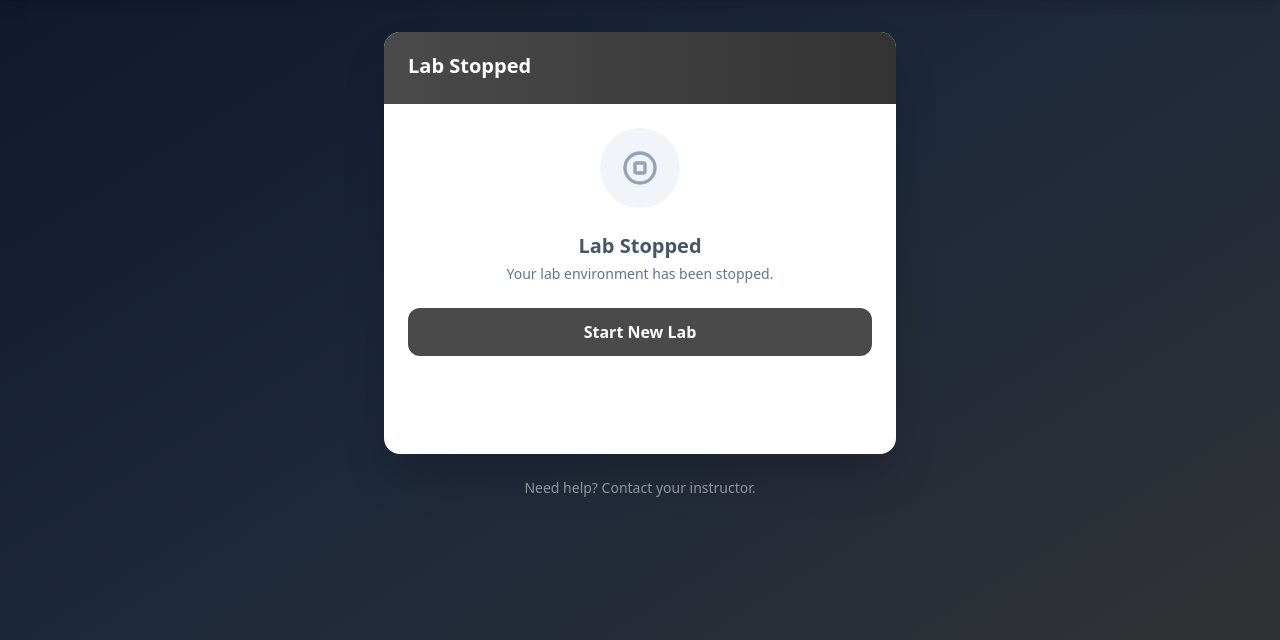
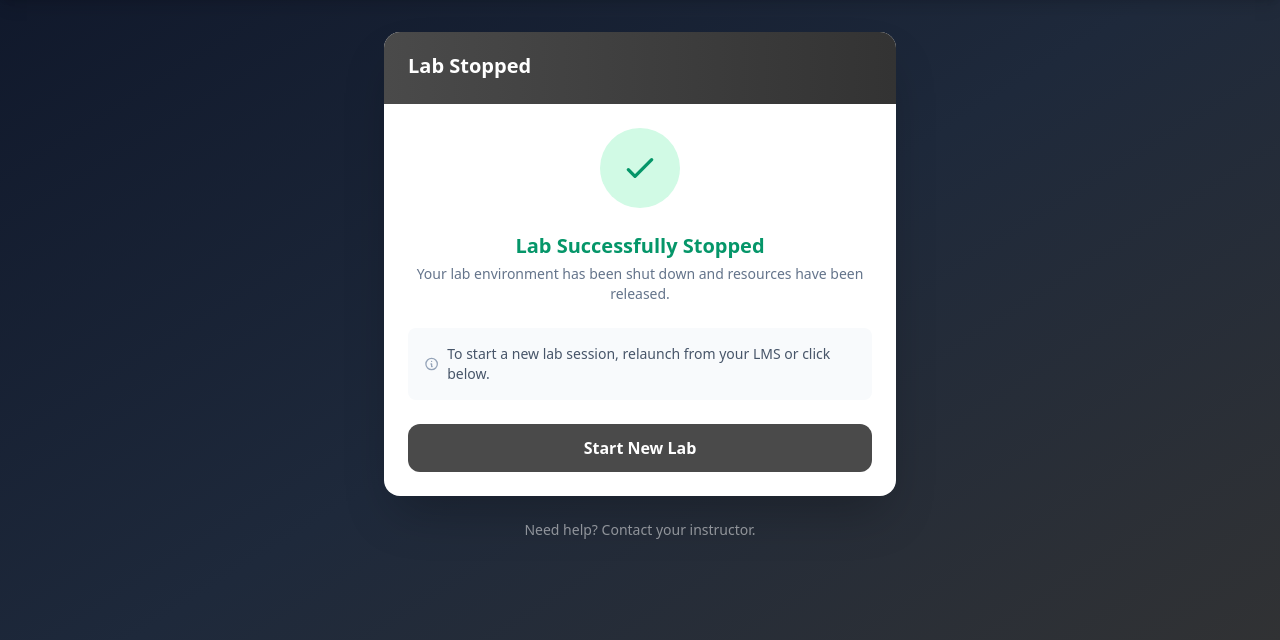
Before and after one commit to frazier-at-cpcc/NETLAB, a FastAPI app: template vm-lab/lti/templates/lab_loading.html in a window 1280 px wide. Shown: the part 76-716 px from the top of the page. Run offline with FastAPI, Linux system fonts and the light colour scheme; the template is opened without the code that fills it, so the values that code supplies are empty; parts of the project's set-up code (start-up, migrations or seed data) failed here and were passed over; some libraries are stand-ins or nearby versions.

Commit message:
feat: Add stopping state UI with shutdown animation and confirmation
- Add new 'stopping' state with spinner animation
- Show "Shutting Down" message during stop process
- Update stopped state with success checkmark and confirmation message
- Brief delay to show stopping animation before showing stopped state

Co-Authored-By: Claude Opus 4.5 <noreply@anthropic.com>

```diff
--- a/vm-lab/lti/templates/lab_loading.html
+++ b/vm-lab/lti/templates/lab_loading.html
@@ -256,11 +256,12 @@
                         </button>
                     </div>
 
-                    <!-- Stopped State -->
-                    <div id="stopped-state" class="space-y-6" style="display: none;">
+                    <!-- Stopping State -->
+                    <div id="stopping-state" class="space-y-6" style="display: none;">
                         <div class="flex justify-center">
-                            <div class="w-20 h-20 bg-slate-100 rounded-full flex items-center justify-center">
-                                <svg class="w-10 h-10 text-slate-400" fill="none" stroke="currentColor" viewBox="0 0 24 24">
+                            <div class="w-20 h-20 bg-amber-100 rounded-full flex items-center justify-center relative">
+                                <div class="absolute inset-0 w-20 h-20 border-4 border-amber-200 border-t-amber-500 rounded-full animate-spin"></div>
+                                <svg class="w-8 h-8 text-amber-600" fill="none" stroke="currentColor" viewBox="0 0 24 24">
                                     <path stroke-linecap="round" stroke-linejoin="round" stroke-width="2" d="M21 12a9 9 0 11-18 0 9 9 0 0118 0z"/>
                                     <path stroke-linecap="round" stroke-linejoin="round" stroke-width="2" d="M9 10a1 1 0 011-1h4a1 1 0 011 1v4a1 1 0 01-1 1h-4a1 1 0 01-1-1v-4z"/>
                                 </svg>
@@ -268,8 +269,40 @@
                         </div>
 
                         <div class="text-center">
-                            <h3 class="text-xl font-bold text-slate-600">Lab Stopped</h3>
-                            <p class="text-slate-500 text-sm mt-1">Your lab environment has been stopped.</p>
+                            <h3 class="text-xl font-bold text-amber-600">Shutting Down</h3>
+                            <p class="text-slate-500 text-sm mt-1">Please wait while your lab environment is being stopped...</p>
+                        </div>
+
+                        <div class="flex justify-center">
+                            <div class="flex items-center gap-2 text-slate-500 text-sm">
+                                <div class="w-2 h-2 bg-amber-500 rounded-full animate-pulse"></div>
+                                <span>Stopping virtual machine</span>
+                            </div>
+                        </div>
+                    </div>
+
+                    <!-- Stopped State -->
+                    <div id="stopped-state" class="space-y-6" style="display: none;">
+                        <div class="flex justify-center">
+                            <div class="w-20 h-20 bg-emerald-100 rounded-full flex items-center justify-center">
+                                <svg class="w-10 h-10 text-emerald-600" fill="none" stroke="currentColor" viewBox="0 0 24 24">
+                                    <path stroke-linecap="round" stroke-linejoin="round" stroke-width="2" d="M5 13l4 4L19 7"/>
+                                </svg>
+                            </div>
+                        </div>
+
+                        <div class="text-center">
+                            <h3 class="text-xl font-bold text-emerald-600">Lab Successfully Stopped</h3>
+                            <p class="text-slate-500 text-sm mt-1">Your lab environment has been shut down and resources have been released.</p>
+                        </div>
+
+                        <div class="bg-slate-50 rounded-lg p-4 text-sm text-slate-600">
+                            <p class="flex items-center gap-2">
+                                <svg class="w-4 h-4 text-slate-400" fill="none" stroke="currentColor" viewBox="0 0 24 24">
+                                    <path stroke-linecap="round" stroke-linejoin="round" stroke-width="2" d="M13 16h-1v-4h-1m1-4h.01M21 12a9 9 0 11-18 0 9 9 0 0118 0z"/>
+                                </svg>
+                                To start a new lab session, relaunch from your LMS or click below.
+                            </p>
                         </div>
 
                         <button onclick="window.location.reload()"
@@ -331,7 +364,7 @@
 
         // State management
         function showState(stateName) {
-            ['starting', 'running', 'error', 'stopped'].forEach(state => {
+            ['starting', 'running', 'error', 'stopping', 'stopped'].forEach(state => {
                 const el = document.getElementById(`${state}-state`);
                 if (el) el.style.display = state === stateName ? 'block' : 'none';
             });
@@ -346,6 +379,9 @@
                     break;
                 case 'error':
                     titleEl.textContent = 'Provisioning Failed';
+                    break;
+                case 'stopping':
+                    titleEl.textContent = 'Shutting Down';
                     break;
                 case 'stopped':
                     titleEl.textContent = 'Lab Stopped';
@@ -479,24 +515,27 @@
         }
 
         async function stopSession() {
-            showLoading('Stopping lab...');
+            stopPolling();
+            showState('stopping');
             try {
                 const response = await fetch(config.stopUrl, {
                     method: 'DELETE',
                     credentials: 'include'
                 });
                 if (response.ok) {
-                    showState('stopped');
-                    stopPolling();
+                    // Brief delay to show the stopping animation
+                    setTimeout(() => {
+                        showState('stopped');
+                    }, 1500);
                 } else {
                     const data = await response.json();
                     alert('Failed to stop: ' + (data.detail || 'Unknown error'));
+                    showState('running');
                 }
             } catch (error) {
                 console.error('Error stopping session:', error);
                 alert('Failed to stop session. Please try again.');
-            } finally {
-                hideLoading();
+                showState('running');
             }
         }
 
```
